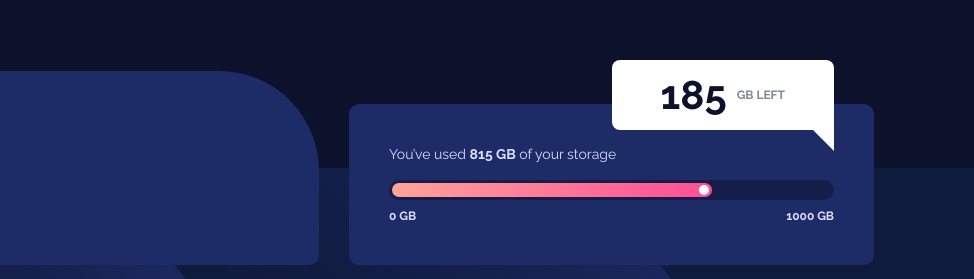
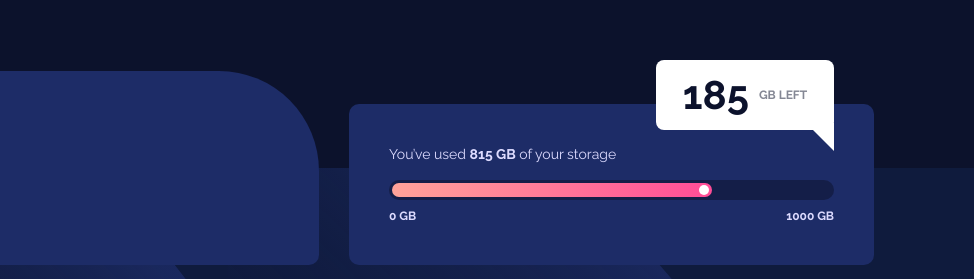
Before and after one commit to juanmesa2097/fm-fylo-data-storage, a plain HTML site: page src/index.html in a window 1280 px wide. Shown: the part 232-511 px from the top of the page, 306-1280 px from the left. Drawn offline with Linux system fonts and the light colour scheme.

Commit message:
Fix popover width

```diff
--- a/src/assets/css/styles.css
+++ b/src/assets/css/styles.css
@@ -264,6 +264,7 @@ a:hover {
   .popover {
     bottom: calc(100% + 1.4rem);
     right: 0;
+    left: 60%;
     transform: translateX(0);
   }
 }
```
